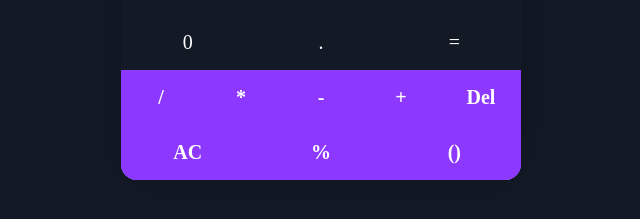
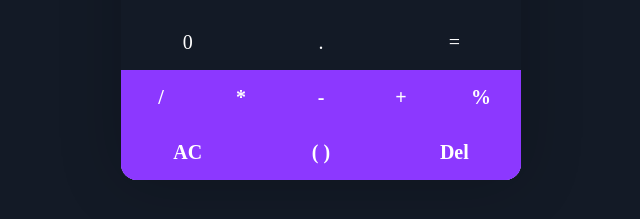
Before and after one commit to JShruti/react-calculator, a React (Create React App) app: page / in a window 1280 px wide. Shown: the part 415-634 px from the top of the page, without its empty margins (319-959 px from the left). Built offline with nearby package versions, Linux system fonts and the light colour scheme.

Commit message:
fixed the number placement

```diff
--- a/src/App.js
+++ b/src/App.js
@@ -36,13 +36,13 @@ const ops = ['/', '*', '+', '-', '.'];
 <button>*</button>
 <button>-</button>
 <button>+</button>
-<button>Del</button>
+<button>%</button>
 
       </div>
       <div className="specialOperator">
         <button>AC</button>
-        <button>%</button>
-        <button>()</button>
+        <button>( )</button>
+        <button>Del</button>
       </div>
 
       </div>
```
